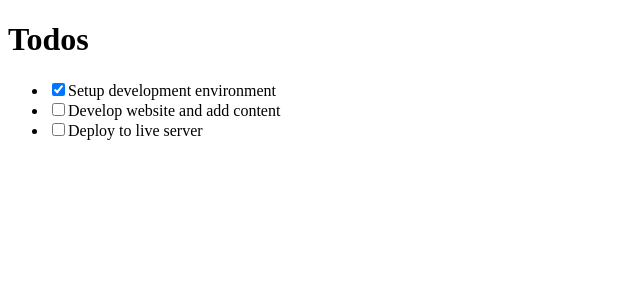
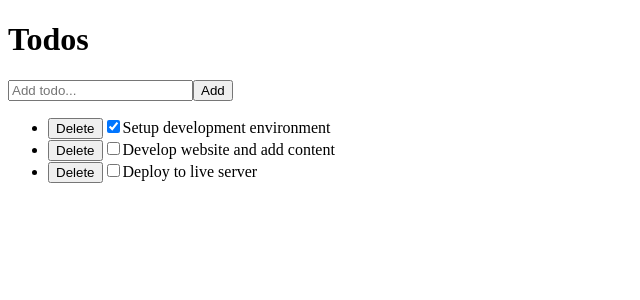
Before and after one commit to fbclh/react-todo-app, a React (Create React App) app: page / in a window 1280 px wide. Shown: the top 300 px of the page, without its empty margins (0-640 px from the left). Built offline with nearby package versions, Linux system fonts and the light colour scheme.

Commit message:
Add event handlers, and unique ids

```diff
--- a/package.json
+++ b/package.json
@@ -9,6 +9,7 @@
     "react": "^18.0.0",
     "react-dom": "^18.0.0",
     "react-scripts": "5.0.1",
+    "uuid": "^8.3.2",
     "web-vitals": "^2.1.4"
   },
   "scripts": {
--- a/src/components/InputTodo.js
+++ b/src/components/InputTodo.js
@@ -0,0 +1,38 @@
+import { Component } from 'react';
+
+export class InputTodo extends Component {
+  handleSubmit = (event) => {
+    event.preventDefault();
+    if (this.state.title.trim()) {
+      this.props.addTodoProps(this.state.title);
+      this.setState({ title: '' }); // reset the input field
+    } else {
+      alert('Please enter a todo');
+    }
+  };
+
+  state = {
+    title: '',
+  };
+
+  handleChange = (event) => {
+    this.setState({
+      [event.target.name]: event.target.value,
+    });
+  };
+
+  render() {
+    return (
+      <form onSubmit={this.handleSubmit}>
+        <input
+          type="text"
+          placeholder="Add todo..."
+          value={this.state.title}
+          name="title"
+          onChange={this.handleChange}
+        />
+        <button type="submit">Add</button>
+      </form>
+    );
+  }
+}
--- a/src/components/TodoContainer.js
+++ b/src/components/TodoContainer.js
@@ -1,37 +1,76 @@
 import { Component } from 'react';
 import { Header } from './Header';
-import TodosList from './TodosList';
+import { InputTodo } from './InputTodo';
+import { TodosList } from './TodosList';
+import { v4 as uuidv4 } from 'uuid';
 
-export default class TodoContainer extends Component {
+export class TodoContainer extends Component {
   state = {
     todos: [
       {
-        id: 1,
+        id: uuidv4(),
         title: 'Setup development environment',
         completed: true,
       },
       {
-        id: 2,
+        id: uuidv4(),
         title: 'Develop website and add content',
         completed: false,
       },
       {
-        id: 3,
+        id: uuidv4(),
         title: 'Deploy to live server',
         completed: false,
       },
     ],
   };
 
-  handleChange = () => {
-    console.log('Clicked');
+  handleChange = (id) => {
+    this.setState((prevState) => ({
+      todos: prevState.todos.map((todo) => {
+        if (todo.id === id) {
+          return {
+            ...todo,
+            completed: !todo.completed,
+          };
+        }
+        return todo;
+      }),
+    }));
+  };
+
+  addTodo = (title) => {
+    // id: Date.now(), // use Date.now() to generate unique id
+    const newTodo = {
+      id: uuidv4(), // use uuidv4() to generate unique id
+      title: title,
+      completed: false,
+    };
+    this.setState({
+      todos: [...this.state.todos, newTodo],
+    });
+  };
+
+  deleteTodo = (id) => {
+    this.setState({
+      todos: [
+        ...this.state.todos.filter((todo) => {
+          return todo.id !== id;
+        }),
+      ],
+    });
   };
 
   render() {
     return (
       <div>
         <Header />
-        <TodosList todos={this.state.todos} onChange={this.handleChange} />
+        <InputTodo addTodoProps={this.addTodo} />
+        <TodosList
+          todos={this.state.todos}
+          handleChangeProps={this.handleChange}
+          deleteTodoProps={this.deleteTodo}
+        />
       </div>
     );
   }
--- a/src/components/TodoItem.js
+++ b/src/components/TodoItem.js
@@ -1,13 +1,16 @@
 import { Component } from 'react';
 
-export default class TodoItem extends Component {
+export class TodoItem extends Component {
   render() {
     return (
       <li>
+        <button onClick={() => this.props.deleteTodoProps(this.props.todo.id)}>
+          Delete
+        </button>
         <input
           type="checkbox"
           checked={this.props.todo.completed}
-          onChange={() => console.log('Clicked')}
+          onChange={() => this.props.handleChangeProps(this.props.todo.id)}
         />
         {this.props.todo.title}
       </li>
--- a/src/components/TodosList.js
+++ b/src/components/TodosList.js
@@ -1,7 +1,7 @@
 import { Component } from 'react';
-import TodoItem from './TodoItem';
+import { TodoItem } from './TodoItem';
 
-export default class TodosList extends Component {
+export class TodosList extends Component {
   // constructor(props) {
   //   super(props);
   //   this.state = {
@@ -13,7 +13,12 @@ export default class TodosList extends Component {
     return (
       <ul>
         {this.props.todos.map((todo) => (
-          <TodoItem key={todo.id} todo={todo} onChange={this.props.onChange} />
+          <TodoItem
+            key={todo.id}
+            todo={todo}
+            handleChangeProps={this.props.handleChangeProps}
+            deleteTodoProps={this.props.deleteTodoProps}
+          />
         ))}
       </ul>
     );
--- a/src/index.js
+++ b/src/index.js
@@ -1,6 +1,6 @@
 import React from 'react';
 import ReactDOM from 'react-dom';
-import TodoContainer from './components/TodoContainer';
+import { TodoContainer } from './components/TodoContainer';
 
 // import App from './App';
 
```
Also changed, not shown: 1 other file (tests, documents, lock files or other folders).
